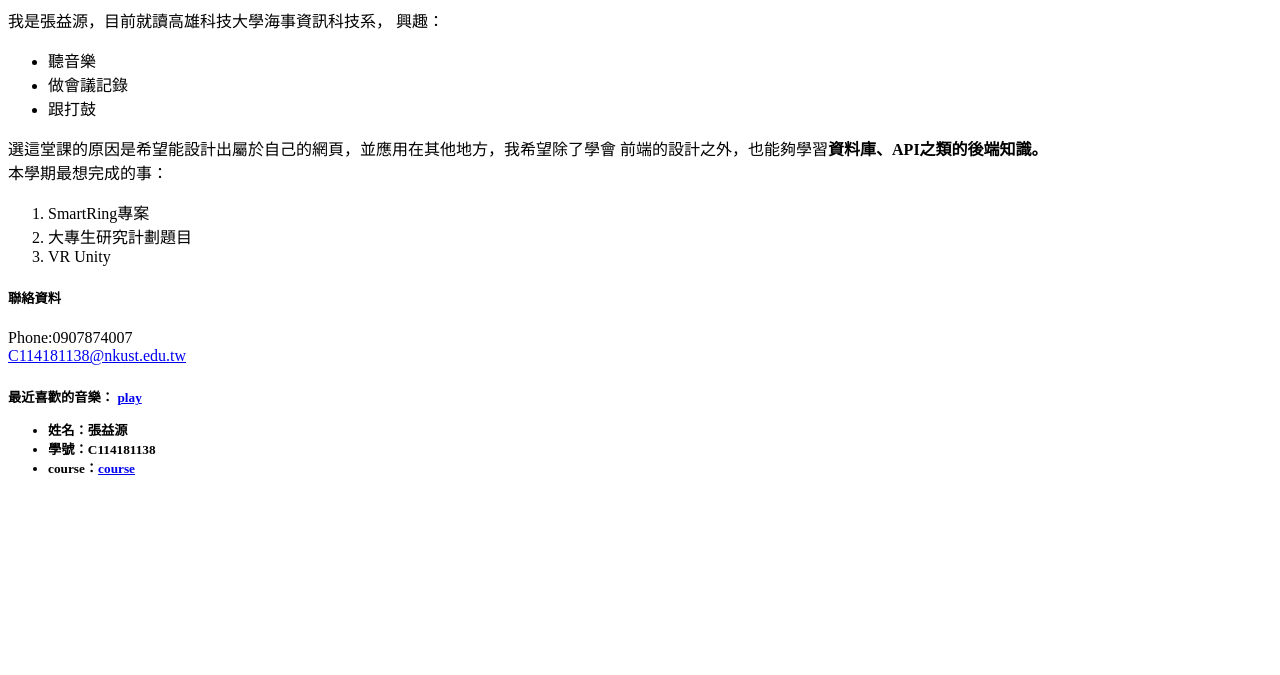
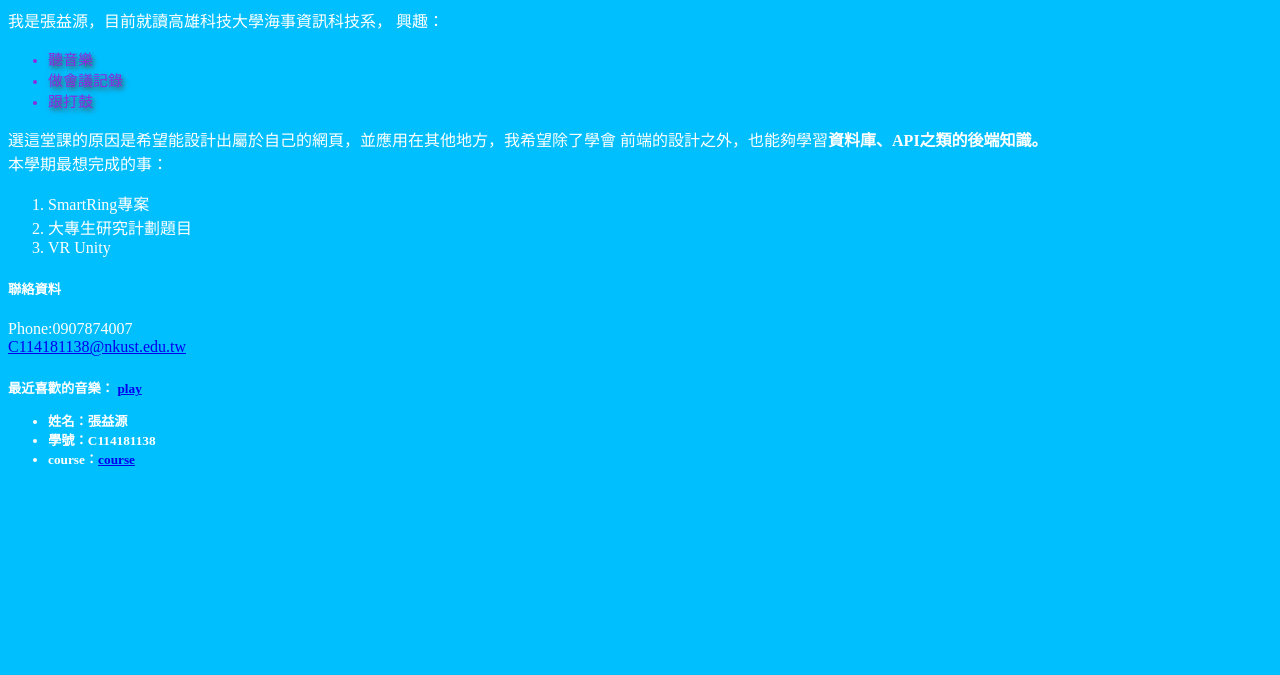
Before and after one commit to SPQR4080/website_design, a plain HTML site: page index.html in a window 1280 px wide. Shown: the part 125-800 px from the top of the page. Drawn offline with Linux system fonts and the light colour scheme.

Commit message:
Add files via upload

```diff
--- a/index.html
+++ b/index.html
@@ -1,6 +1,15 @@
 <html>
     <head>
         <meta charset="UTF-8">
+        <style>
+            body {color: white; background: deepskyblue;}
+            h1 {color: rgb(154, 28, 28); text-align: center;}
+            .interest{
+                color: blueviolet;
+                font-size: 15;
+                text-shadow:2px 3px 5px #4d4d4d;
+            }
+        </style>
         <title>張益源</title>
     </head>
     <body>
@@ -18,9 +27,9 @@
                     我是張益源，目前就讀高雄科技大學海事資訊科技系，
                     興趣：
                         <ul>
-                            <li>聽音樂</li>
-                            <li>做會議記錄</li>
-                            <li>跟打鼓</li>
+                            <li class="interest">聽音樂</li>
+                            <li class="interest">做會議記錄</li>
+                            <li class="interest">跟打鼓</li>
                         </ul>
 
                 </div>
```
